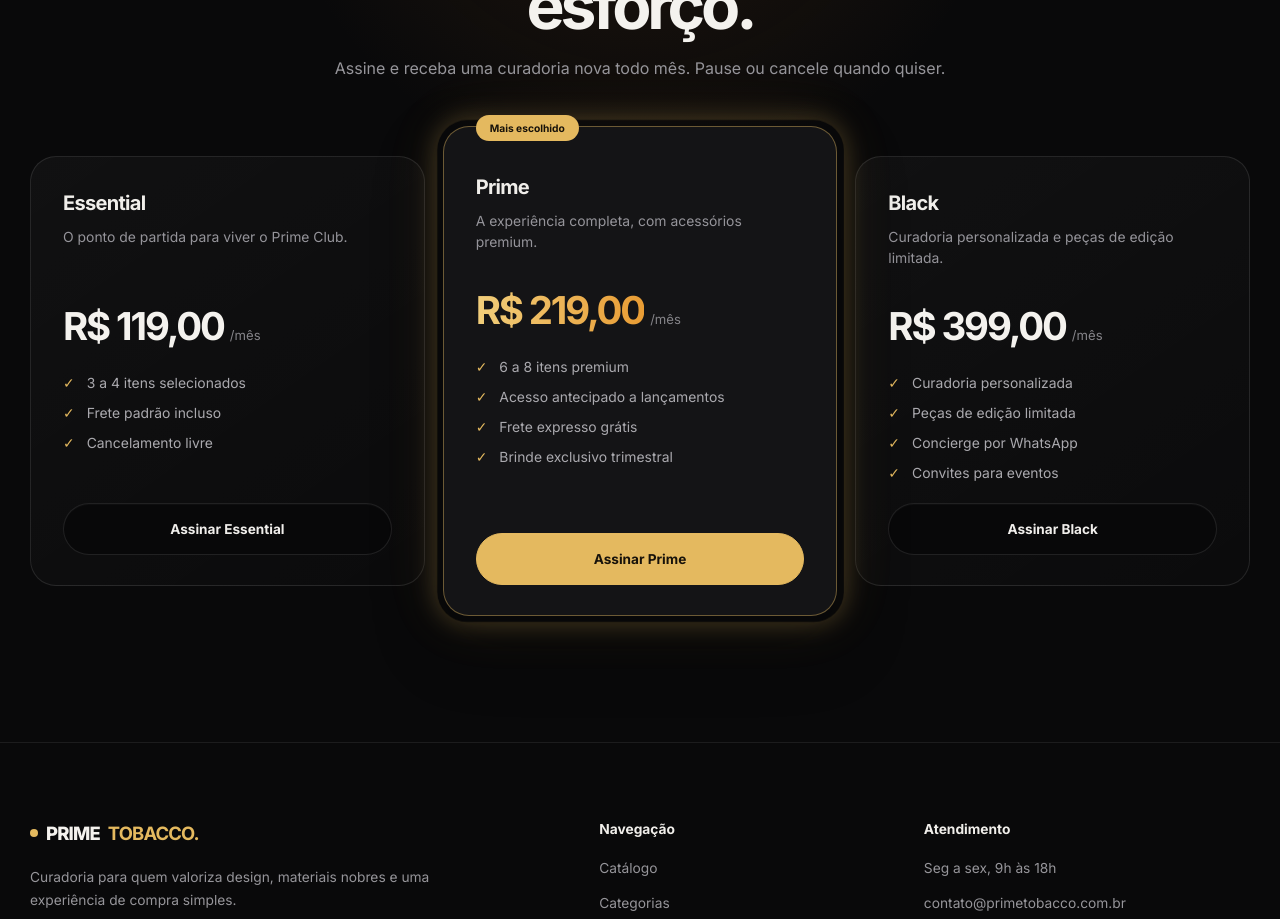
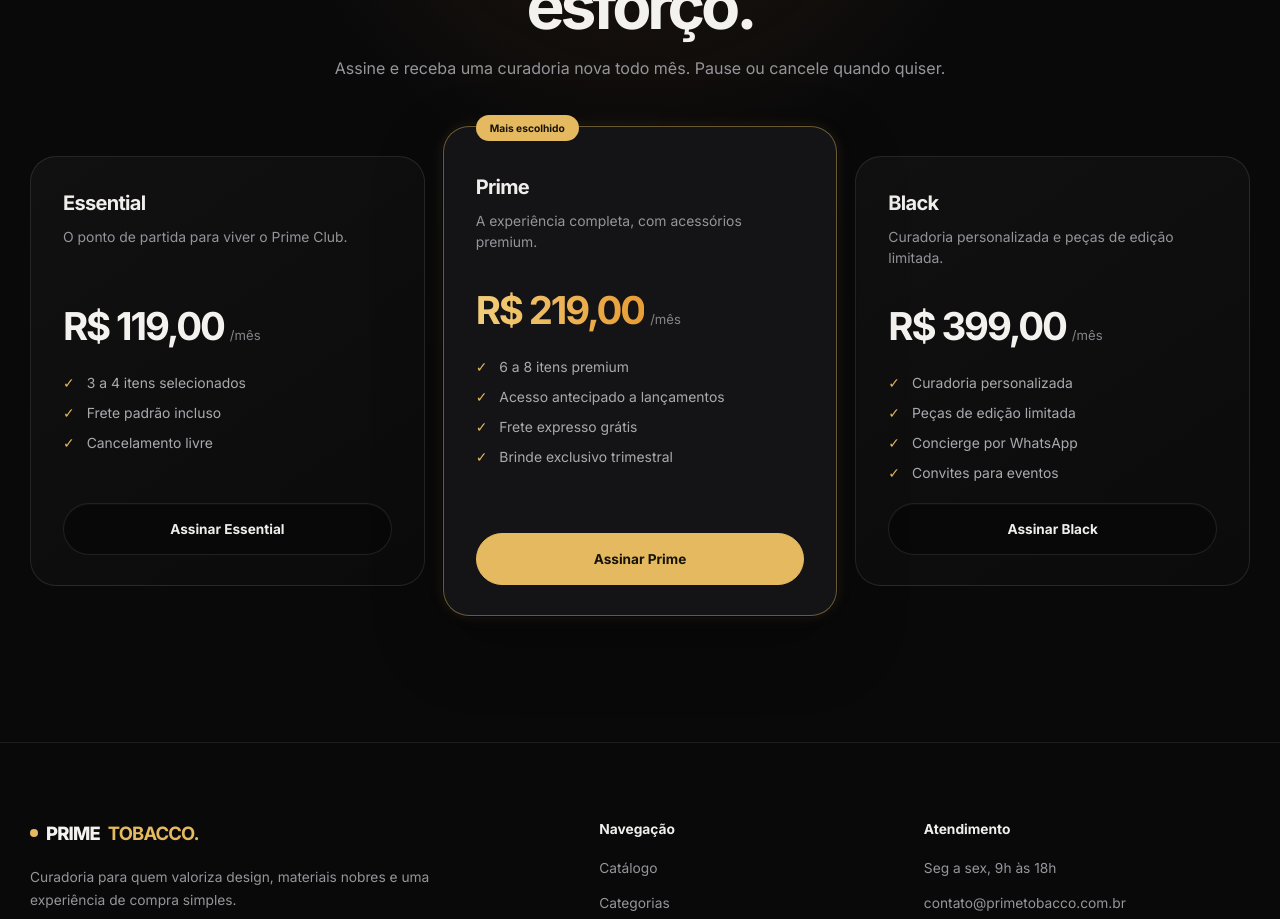
Before and after one commit to fernando12128/tabacaria-web, a React (Vite) app: page / in a window 1280 px wide. Shown: the part 2800-3719 px from the top of the page. Built offline with nearby package versions, Linux system fonts and the light colour scheme; no server answers.

Commit message:
Suaviza animações dos planos

```diff
--- a/src/components/Planos/Planos.css
+++ b/src/components/Planos/Planos.css
@@ -80,27 +80,25 @@
 .plan-card.featured::before {
   content: "";
   position: absolute;
-  inset: -6px;
+  inset: -2px;
   z-index: -1;
-  border-radius: 30px;
+  border-radius: 28px;
   box-shadow:
-    0 0 24px rgba(228, 185, 95, 0.34),
-    0 0 58px rgba(228, 185, 95, 0.18);
-  opacity: 0.48;
+    0 0 10px rgba(228, 185, 95, 0.24),
+    0 0 24px rgba(228, 185, 95, 0.1);
+  opacity: 0.34;
   pointer-events: none;
-  animation: featured-plan-pulse 2.8s ease-in-out infinite;
+  animation: featured-plan-pulse 3.4s ease-in-out infinite;
 }
 
 @keyframes featured-plan-pulse {
   0%,
   100% {
-    opacity: 0.42;
-    transform: scale(0.995);
+    opacity: 0.28;
   }
 
   50% {
-    opacity: 0.95;
-    transform: scale(1.012);
+    opacity: 0.62;
   }
 }
 
@@ -179,7 +177,10 @@
 }
 
 .plan-button {
+  position: relative;
+  isolation: isolate;
   width: 100%;
+  overflow: hidden;
   min-height: 52px;
   margin-top: auto;
   border: 1px solid var(--border);
@@ -194,6 +195,35 @@
     color 0.2s ease,
     border-color 0.2s ease,
     transform 0.2s ease;
+}
+
+.plan-card:not(.featured) .plan-button::after {
+  content: "";
+  position: absolute;
+  inset: 0 auto 0 -48%;
+  z-index: -1;
+  width: 38%;
+  background: linear-gradient(
+    90deg,
+    transparent,
+    rgba(228, 185, 95, 0.16),
+    transparent
+  );
+  transform: skewX(-18deg);
+  pointer-events: none;
+  animation: plan-button-gold-sweep 5.4s ease-in-out infinite;
+}
+
+@keyframes plan-button-gold-sweep {
+  0%,
+  58% {
+    left: -48%;
+  }
+
+  78%,
+  100% {
+    left: 112%;
+  }
 }
 
 .plan-card.featured .plan-button {
@@ -226,8 +256,13 @@
 @media (prefers-reduced-motion: reduce) {
   .plan-card.featured::before {
     animation: none;
-    opacity: 0.62;
+    opacity: 0.42;
     transform: none;
+  }
+
+  .plan-card:not(.featured) .plan-button::after {
+    animation: none;
+    display: none;
   }
 }
 
```
